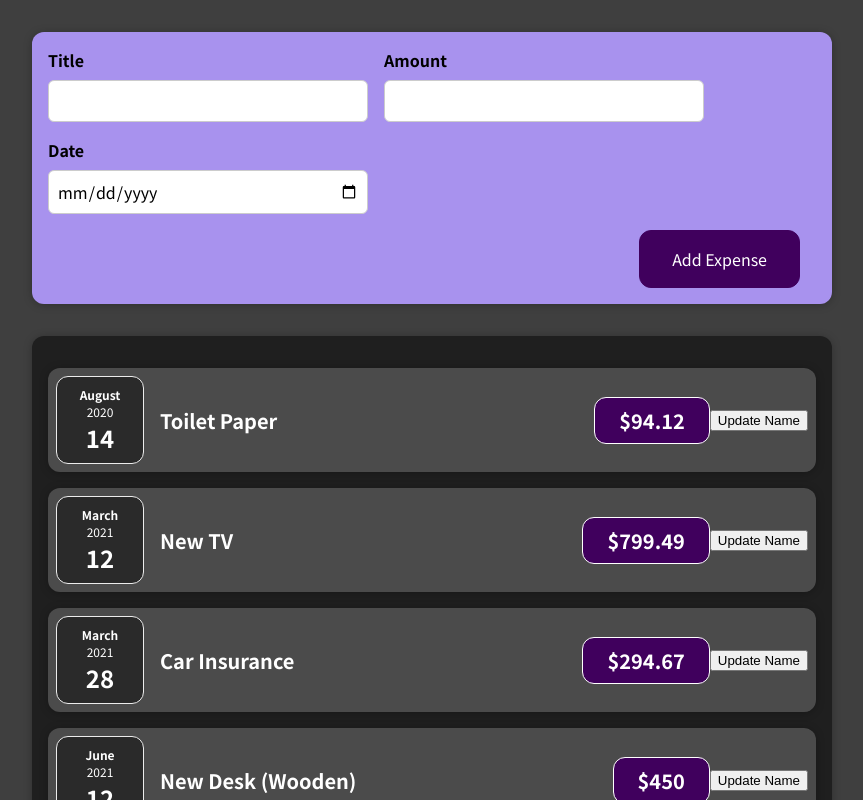
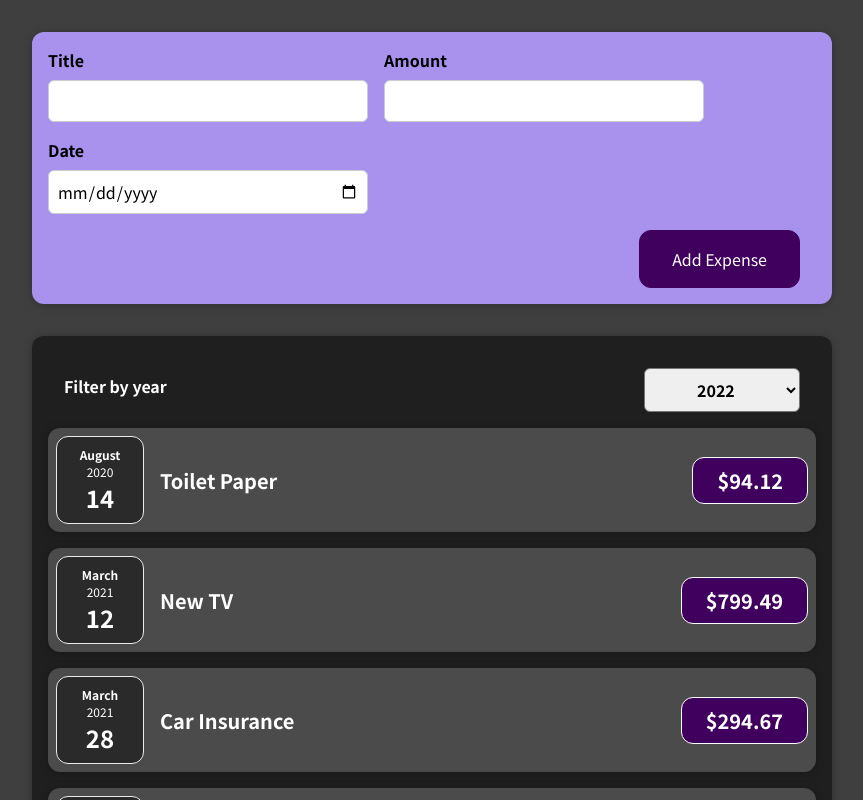
Before and after one commit to henningsadam/udemy-expense-tracker, a React (Create React App) app: page / in a window 1280 px wide. Shown: the top 800 px of the page, without its empty margins (208-1071 px from the left). Built offline with nearby package versions, Linux system fonts and the light colour scheme.

Commit message:
enabled dynamic lists where a new expense is added to the existing

```diff
--- a/src/App.js
+++ b/src/App.js
@@ -1,9 +1,8 @@
-import React from 'react';
+import React, { useState } from 'react';
 import Expenses from './components/Expenses/Expenses';
 import NewExpense from './components/NewExpense/NewExpense';
 
-const App = () => {
-  const expenses = [
+const dummyData = [
   {
     id: 'e1',
     title: 'Toilet Paper',
@@ -29,9 +28,22 @@ const App = () => {
     date: new Date(2021, 5, 12),
   },
 ];
+
+
+const App = () => {
+  const [expenses, setExpenses] = useState(dummyData)
+
   const addExpenseHandler = (expense) => {
-    console.log('In App.js');
-    console.log(expense);
+    setExpenses((prevExpenses) => {
+      return [
+        ...expenses,
+        expense
+      ]
+    })
+    // setExpenses([
+    //   ...expenses,
+    //   expense
+    // ])
   };
 
   return (
--- /dev/null
+++ b/src/components/Expenses/ExpenseFitler.css
@@ -0,0 +1,24 @@
+.expenses-filter {
+    color: white;
+    padding: 0 1rem;
+  }
+
+  .expenses-filter__control {
+    display: flex;
+    width: 100%;
+    align-items: center;
+    justify-content: space-between;
+    margin: 1rem 0;
+  }
+
+  .expenses-filter label {
+    font-weight: bold;
+    margin-bottom: 0.5rem;
+  }
+
+  .expenses-filter select {
+    font: inherit;
+    padding: 0.5rem 3rem;
+    font-weight: bold;
+    border-radius: 6px;
+  }
--- /dev/null
+++ b/src/components/Expenses/ExpenseFitler.js
@@ -0,0 +1,25 @@
+import React from 'react';
+import './ExpenseFitler.css';
+
+const ExpenseFilter = (props) => {
+  const changeHandler = (event) => {
+    const year = event.target.value;
+    props.onUpdateFilterYear(year);
+  };
+
+  return (
+    <div className='expenses-filter'>
+      <div className='expenses-filter__control'>
+        <label>Filter by year</label>
+        <select onChange={changeHandler} value={props.year}>
+          <option value='2022'>2022</option>
+          <option value='2021'>2021</option>
+          <option value='2020'>2020</option>
+          <option value='2019'>2019</option>
+        </select>
+      </div>
+    </div>
+  );
+};
+
+export default ExpenseFilter;
--- a/src/components/Expenses/ExpenseItem.js
+++ b/src/components/Expenses/ExpenseItem.js
@@ -1,23 +1,18 @@
 import './ExpenseItem.css';
-import React, { useState } from 'react';
+import React from 'react';
 import Card from '../UI/Card';
 import ExpenseDate from './ExpenseDate';
 
 const ExpenseItem = (props) => {
-  const [title, setTitle] = useState(props.title)
-
-  const clickHandler = () => {setTitle('Updated!')}
-
   return (
     <Card className='expense-item'>
       <ExpenseDate date={props.date} />
       <div className='expense-item__description'>
-        <h2>{title}</h2>
+        <h2>{props.title}</h2>
         <div className='expense-item__price'>${props.amount}</div>
       </div>
-      <button onClick={clickHandler}>Update Name</button>
     </Card>
   );
-}
+};
 
 export default ExpenseItem;
--- a/src/components/Expenses/Expenses.js
+++ b/src/components/Expenses/Expenses.js
@@ -1,33 +1,31 @@
 import ExpenseItem from './ExpenseItem';
-import React from 'react';
+import React, { useState } from 'react';
 import Card from '../UI/Card';
 import './Expenses.css';
+import ExpenseFilter from './ExpenseFitler';
 
 const Expenses = ({ expenses }) => {
+  const [filterYear, setFitlerYear] = useState('2022');
+
+  const onUpdateFilterYearHandler = (year) => {
+    setFitlerYear(year);
+  };
+
   return (
     <Card className='expenses'>
-      <ExpenseItem
-        title={expenses[0].title}
-        amount={expenses[0].amount}
-        date={expenses[0].date}
-      ></ExpenseItem>
-      <ExpenseItem
-        title={expenses[1].title}
-        amount={expenses[1].amount}
-        date={expenses[1].date}
-      ></ExpenseItem>
-      <ExpenseItem
-        title={expenses[2].title}
-        amount={expenses[2].amount}
-        date={expenses[2].date}
-      ></ExpenseItem>
-      <ExpenseItem
-        title={expenses[3].title}
-        amount={expenses[3].amount}
-        date={expenses[3].date}
-      ></ExpenseItem>
+      <ExpenseFilter
+        onUpdateFilterYear={onUpdateFilterYearHandler}
+        year={filterYear}
+      />
+      {expenses.map((expense) => (
+        <ExpenseItem
+          title={expense.title}
+          amount={expense.amount}
+          date={expense.date}
+        />
+      ))}
     </Card>
   );
-}
+};
 
 export default Expenses;
```
Lines whose indentation alone changed are shown as unchanged.
